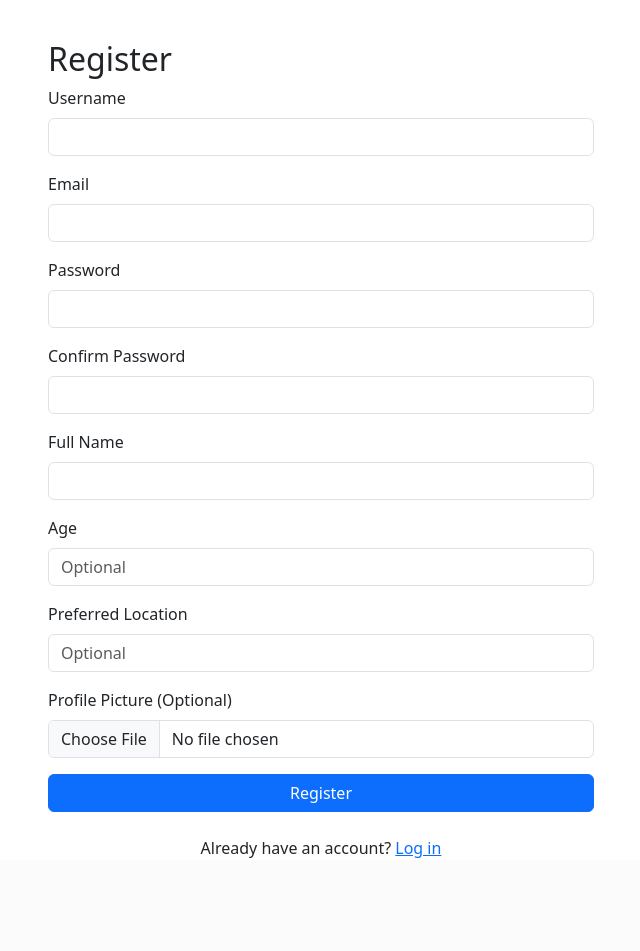
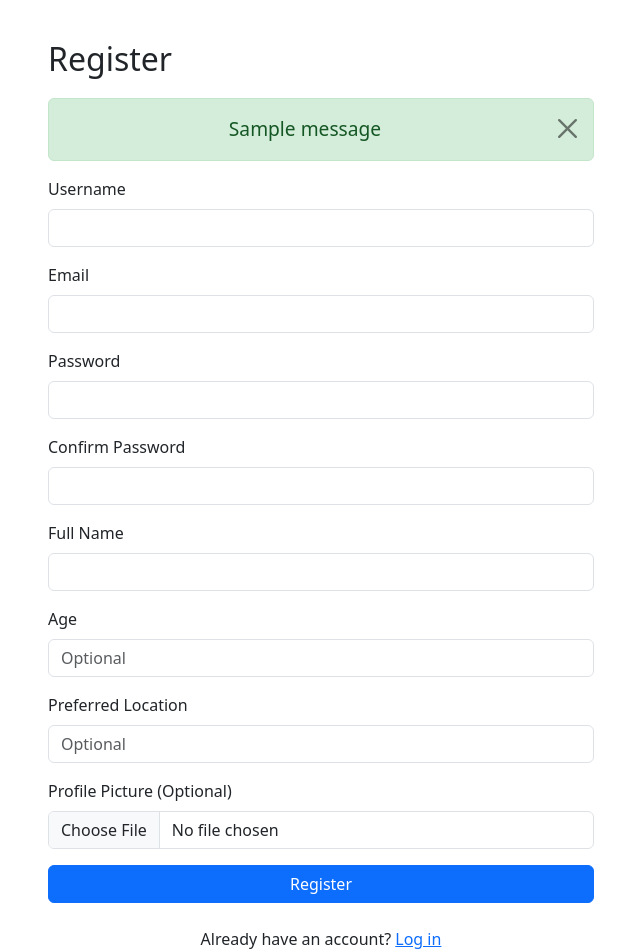
Before and after one commit to DeclanB1/Agile-Web-Development, a Flask app: page /register in a window 1280 px wide. Shown: the part 78-1029 px from the top of the page, without its empty margins (319-959 px from the left). Before the commit the page ends 936 px from the top, so only its background shows below. Run offline with Flask 3, Linux system fonts and the light colour scheme; tables that the repository leaves empty hold one stand-in row (values such as "Sample post"); one stand-in notice (Sample message) is shown; some libraries are stand-ins or nearby versions.

Commit message:
Flash Message for Registration Errors (Email Validation, Non-unique Username) & Sucessful registration

```diff
--- a/src/app.py
+++ b/src/app.py
@@ -1,6 +1,7 @@
 from flask import Flask, render_template, request, redirect, url_for, session, flash
 from flask_sqlalchemy import SQLAlchemy
 from sqlalchemy import UniqueConstraint
+from sqlalchemy.exc import IntegrityError
 from werkzeug.security import generate_password_hash, check_password_hash
 from flask_wtf import FlaskForm
 from werkzeug.utils import secure_filename
@@ -150,13 +151,13 @@ def login():
             return redirect(url_for('dashboard'))
         else:
             flash('Login Unsuccessful. Please check username and password', 'error')
+    return render_template('login.html', form=form)
 
-    return render_template('login.html', form=form)
+from sqlalchemy.exc import IntegrityError
 
 @app.route('/register', methods=['GET', 'POST'])
 def register():
     form = RegistrationForm()
-
     if form.validate_on_submit():
         username = form.username.data
         password = generate_password_hash(form.password.data, method='pbkdf2:sha256')
@@ -165,14 +166,13 @@ def register():
         age = form.age.data
         preferredlocation = form.preferredlocation.data
 
-        # Process the uploaded file
         file = request.files['profile_picture']
         if file and file.filename != '':
             filename = secure_filename(file.filename)
             file_path = os.path.join(app.config['UPLOAD_FOLDER'], filename)
             file.save(file_path)
         else:
-            file_path = None  # Use a default image path or handle as no image
+            file_path = None
 
         new_user = User(
             username=username,
@@ -183,12 +183,17 @@ def register():
             preferredlocation=preferredlocation,
             profile_picture=file_path
         )
-        db.session.add(new_user)
-        db.session.commit()
-        flash('User registered successfully!')
-        return redirect(url_for('login'))
 
+        try:
+            db.session.add(new_user)
+            db.session.commit()
+            flash('Registration Successful!', 'success')
+            return redirect(url_for('login'))
+        except IntegrityError:
+            db.session.rollback()
+            flash('Username already taken, please choose a different name.', 'error')
     return render_template('register.html', form=form)
+
 
 @app.route('/logout', methods=['POST'])
 def logout():
--- a/src/static/style.css
+++ b/src/static/style.css
@@ -139,3 +139,24 @@ p.details-subtitle {
   display: block;
   margin: 0 auto; /* Center align the buttons */
 }
+
+/* Custom styles for flash messages */
+#flash-messages {
+  margin-top: 20px;
+}
+
+.alert {
+  font-size: 1.2em;
+  text-align: center;
+  background-color: #f8d7da;
+  color: #721c24;
+  border-color: #f5c6cb;
+}
+
+.alert-success {
+  font-size: 1.2em;
+  text-align: center;
+  background-color: #d4edda;
+  color: #155724;
+  border-color: #c3e6cb;
+}
--- a/src/templates/register.html
+++ b/src/templates/register.html
@@ -5,39 +5,54 @@
     <div class="row justify-content-center">
         <div class="col-md-6">
             <h2>Register</h2>
+
+            <!-- Top Flash messages section -->
+            {% with messages = get_flashed_messages(with_categories=true) %}
+                {% if messages %}
+                    <div id="flash-messages">
+                        {% for category, message in messages %}
+                            <div class="alert alert-{{ category }} alert-dismissible fade show" role="alert">
+                                {{ message }}
+                                <button type="button" class="btn-close" data-bs-dismiss="alert" aria-label="Close"></button>
+                            </div>
+                        {% endfor %}
+                    </div>
+                {% endif %}
+            {% endwith %}
+
+            <!-- Top form-specific error messages -->
+            <div id="form-errors">
+                {% for field, errors in form.errors.items() %}
+                    {% for error in errors %}
+                        <div class="alert alert-danger alert-dismissible fade show" role="alert">
+                            {{ error }}
+                            <button type="button" class="btn-close" data-bs-dismiss="alert" aria-label="Close"></button>
+                        </div>
+                    {% endfor %}
+                {% endfor %}
+            </div>
+
             <form class="register-form" action="{{ url_for('register') }}" method="post" enctype="multipart/form-data">
                 {{ form.hidden_tag() }}
 
                 <div class="form-group mb-3">
                     {{ form.username.label(class="form-label") }}
                     {{ form.username(class="form-control", id="username") }}
-                    {% for error in form.username.errors %}
-                        <div class="text-danger">{{ error }}</div>
-                    {% endfor %}
                 </div>
 
                 <div class="form-group mb-3">
                     {{ form.email.label(class="form-label") }}
                     {{ form.email(class="form-control", id="email") }}
-                    {% for error in form.email.errors %}
-                        <div class="text-danger">{{ error }}</div>
-                    {% endfor %}
                 </div>
 
                 <div class="form-group mb-3">
                     {{ form.password.label(class="form-label") }}
                     {{ form.password(class="form-control", id="password") }}
-                    {% for error in form.password.errors %}
-                        <div class="text-danger">{{ error }}</div>
-                    {% endfor %}
                 </div>
 
                 <div class="form-group mb-3">
                     {{ form.confirm_password.label(class="form-label") }}
                     {{ form.confirm_password(class="form-control", id="confirm_password") }}
-                    {% for error in form.confirm_password.errors %}
-                        <div class="text-danger">{{ error }}</div>
-                    {% endfor %}
                 </div>
 
                 <div class="form-group mb-3">
```
Also changed, not shown: src/templates/login.html (+15 -0 lines).
